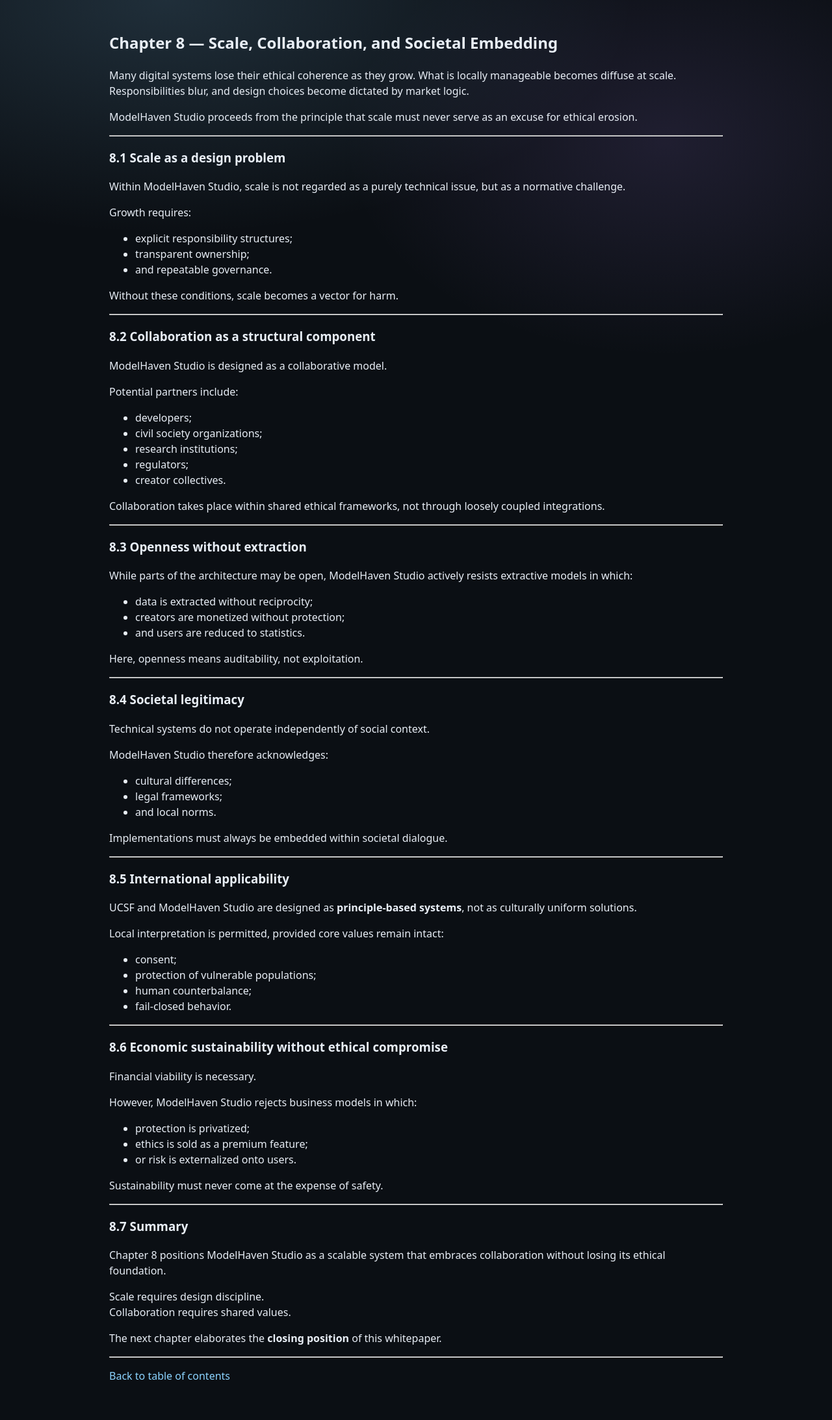
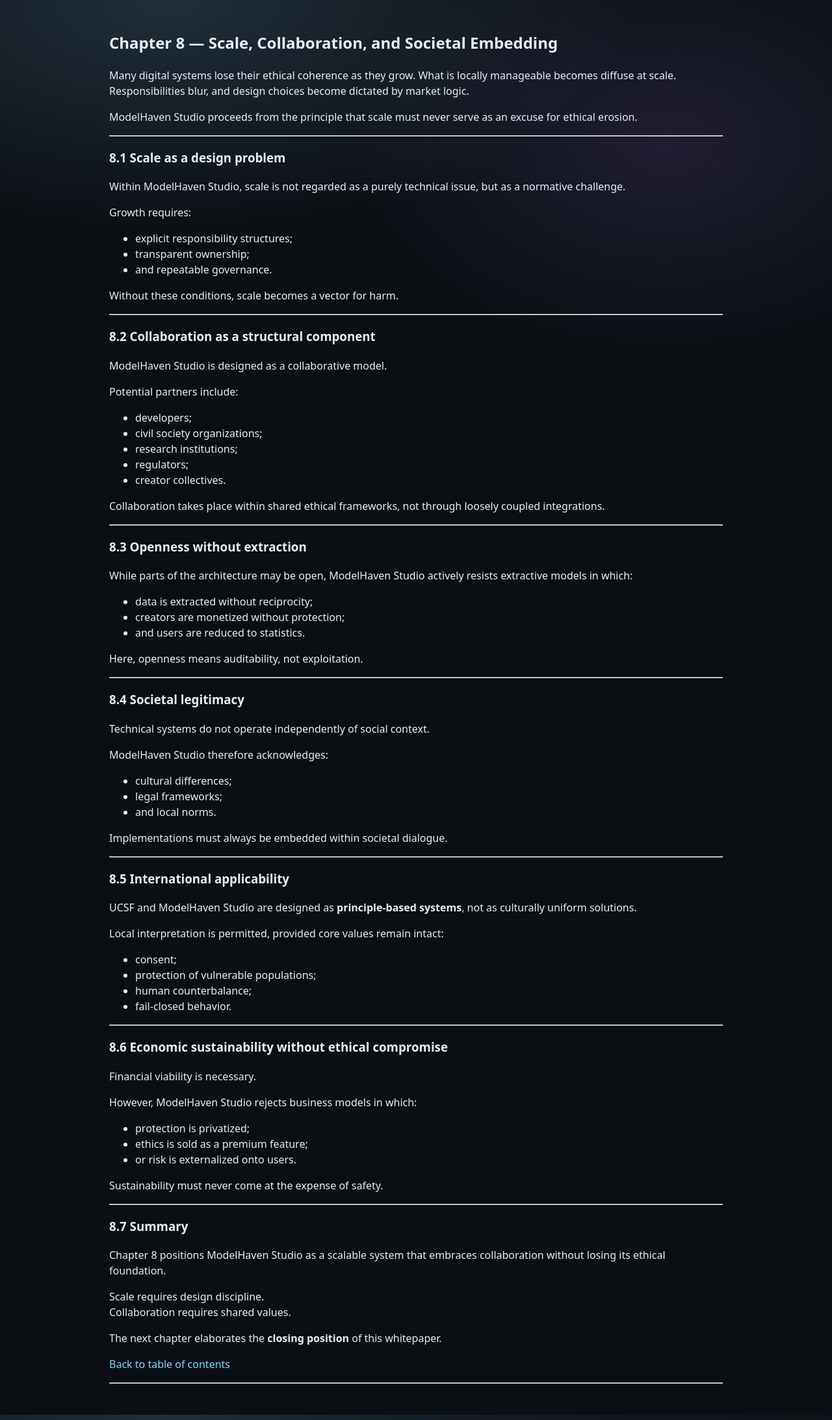
Before and after one commit to MartijnBruzzese/ModelHaven-Studio, a Jekyll site: the page built from WHITE_PAPERS/EN/MODELHAVEN_STUDIO_EN/09_CHAPTER_8_SCALE_COLLABORATION_AND_SOCIETAL_INTEGRATION.md, in a window 1280 px wide. Shown: the whole page at 65% size. Built offline with Jekyll 4.4.1, drawn with Linux system fonts in a browser that asks for light colours; our own code applies the rules of GitHub Pages for plain Markdown files.

Commit message:
Update 09_CHAPTER_8_SCALE_COLLABORATION_AND_SOCIETAL_INTEGRATION.md

```diff
--- a/WHITE_PAPERS/EN/MODELHAVEN_STUDIO_EN/09_CHAPTER_8_SCALE_COLLABORATION_AND_SOCIETAL_INTEGRATION.md
+++ b/WHITE_PAPERS/EN/MODELHAVEN_STUDIO_EN/09_CHAPTER_8_SCALE_COLLABORATION_AND_SOCIETAL_INTEGRATION.md
@@ -1,4 +1,4 @@
-<a id="h8"></a>
+<a id="ch-8"></a>
 ## Chapter 8 — Scale, Collaboration, and Societal Embedding
 
 Many digital systems lose their ethical coherence as they grow. What is locally manageable becomes diffuse at scale. Responsibilities blur, and design choices become dictated by market logic.
@@ -7,6 +7,7 @@
 
 ---
 
+<a id="ch-8-1"></a>
 ### 8.1 Scale as a design problem
 
 Within ModelHaven Studio, scale is not regarded as a purely technical issue, but as a normative challenge.
@@ -21,6 +22,7 @@
 
 ---
 
+<a id="ch-8-2"></a>
 ### 8.2 Collaboration as a structural component
 
 ModelHaven Studio is designed as a collaborative model.
@@ -37,6 +39,7 @@
 
 ---
 
+<a id="ch-8-3"></a>
 ### 8.3 Openness without extraction
 
 While parts of the architecture may be open, ModelHaven Studio actively resists extractive models in which:
@@ -49,6 +52,7 @@
 
 ---
 
+<a id="ch-8-4"></a>
 ### 8.4 Societal legitimacy
 
 Technical systems do not operate independently of social context.
@@ -63,6 +67,7 @@
 
 ---
 
+<a id="ch-8-5"></a>
 ### 8.5 International applicability
 
 UCSF and ModelHaven Studio are designed as **principle-based systems**, not as culturally uniform solutions.
@@ -76,6 +81,7 @@
 
 ---
 
+<a id="ch-8-6"></a>
 ### 8.6 Economic sustainability without ethical compromise
 
 Financial viability is necessary.
@@ -90,6 +96,7 @@
 
 ---
 
+<a id="ch-8-7"></a>
 ### 8.7 Summary
 
 Chapter 8 positions ModelHaven Studio as a scalable system that embraces collaboration without losing its ethical foundation.
@@ -99,6 +106,6 @@
 
 The next chapter elaborates the **closing position** of this whitepaper.
 
+[Back to table of contents](#table-of-contents)
+
 ---
-
-[Back to table of contents](#table-of-contents)
```
